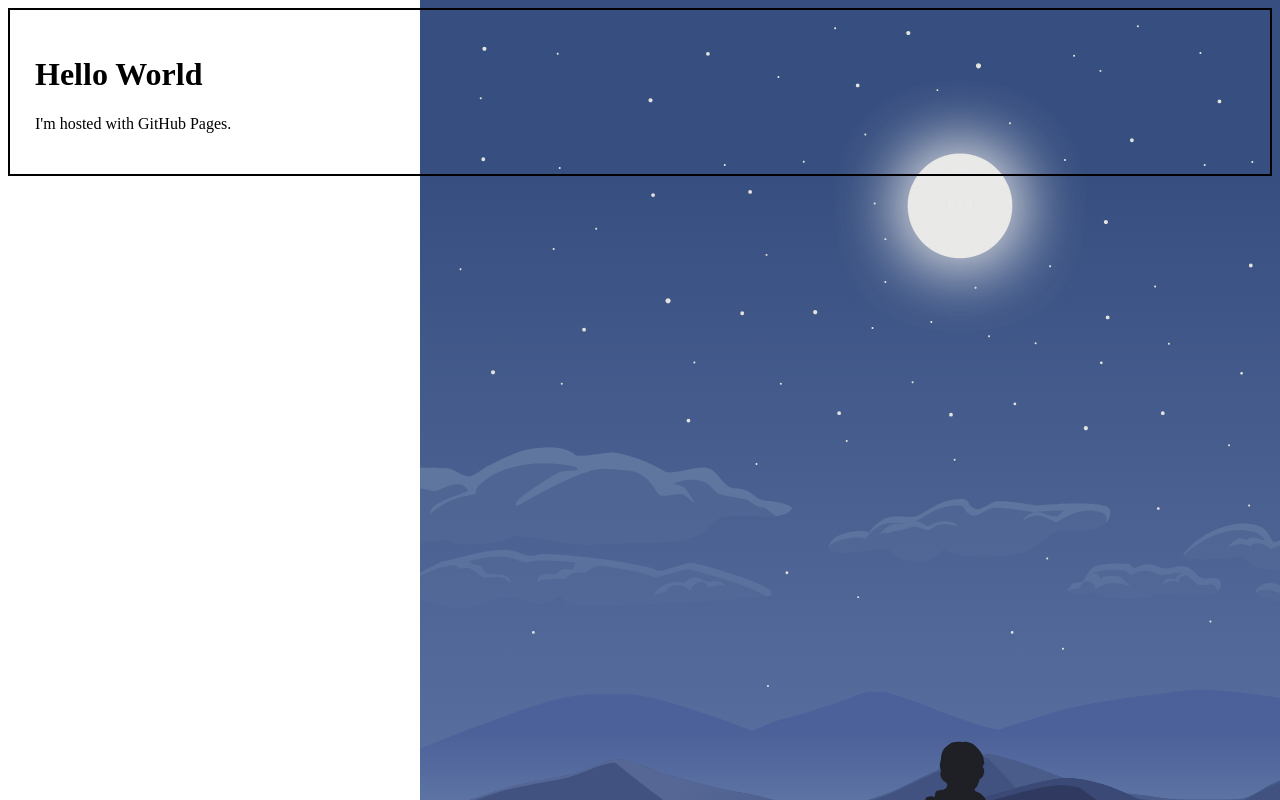
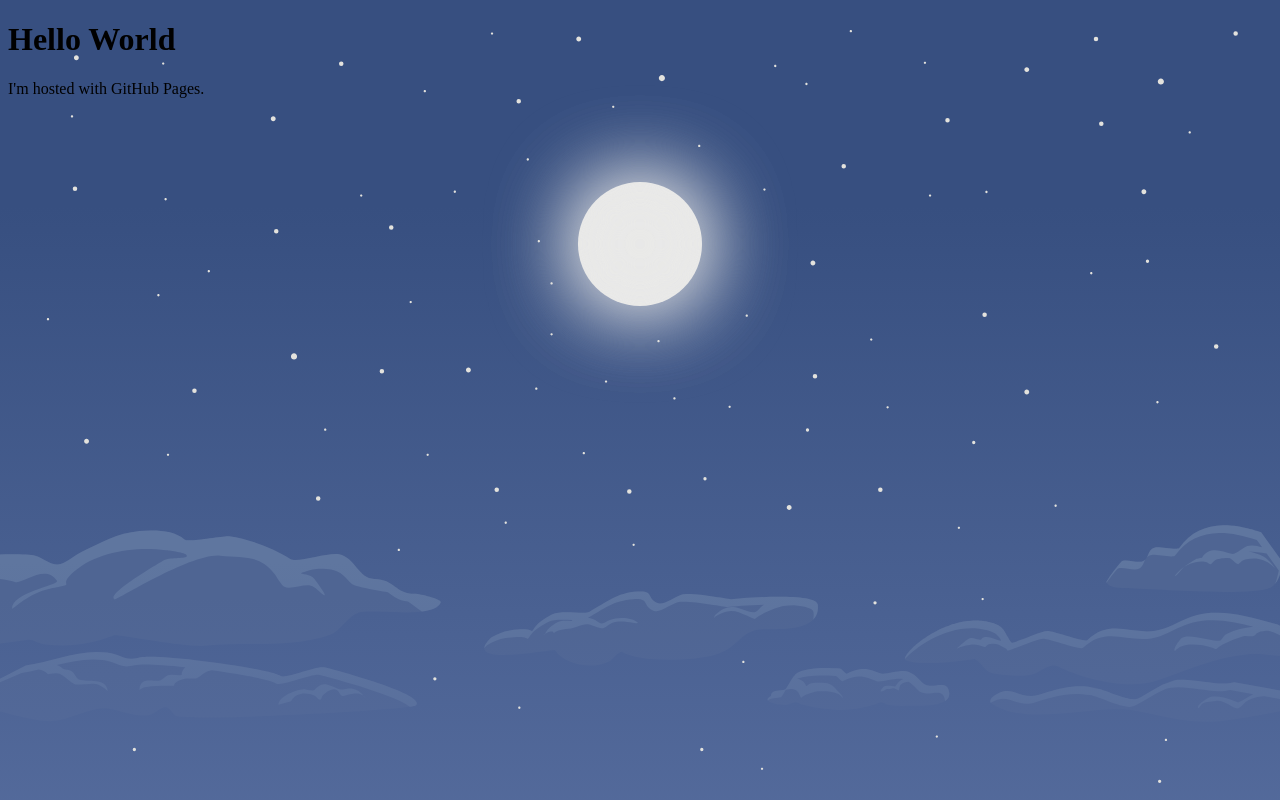
Before and after one commit to FPDev2023/FPDev2023.github.io, a plain HTML site: page index.html in a window 1280 px wide. Drawn offline with Linux system fonts and the light colour scheme.

Commit message:
02.1 - Background Size

```diff
--- a/index.html
+++ b/index.html
@@ -4,11 +4,10 @@
 <head>
     <style>
         body {
-            border: 2px solid black;
-            padding: 25px;
             background-image: url('./imagens/back.svg');
             background-repeat: no-repeat;
-            background-size: 1920px 1080px;
+            background-attachment: fixed;
+            background-size: cover;
         }
     </style>
 </head>
```
